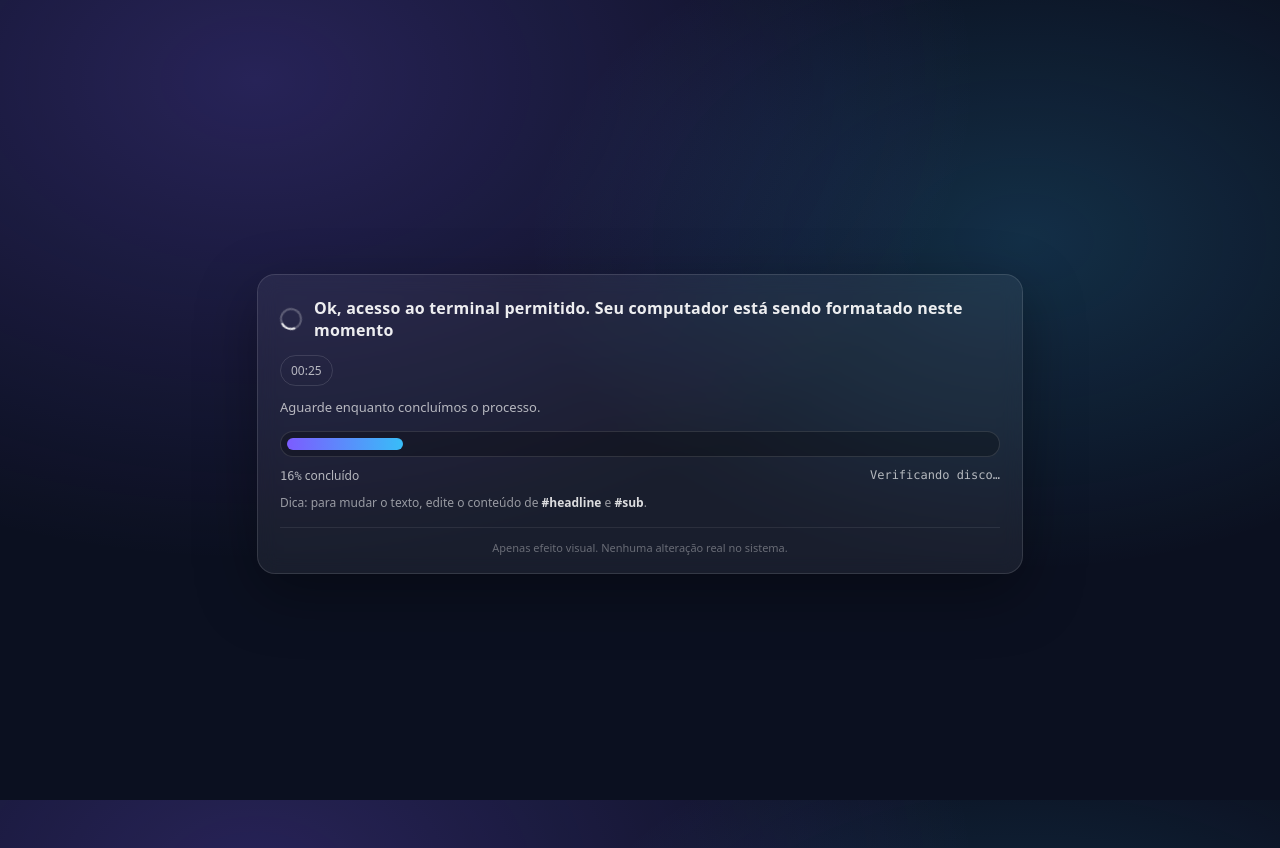
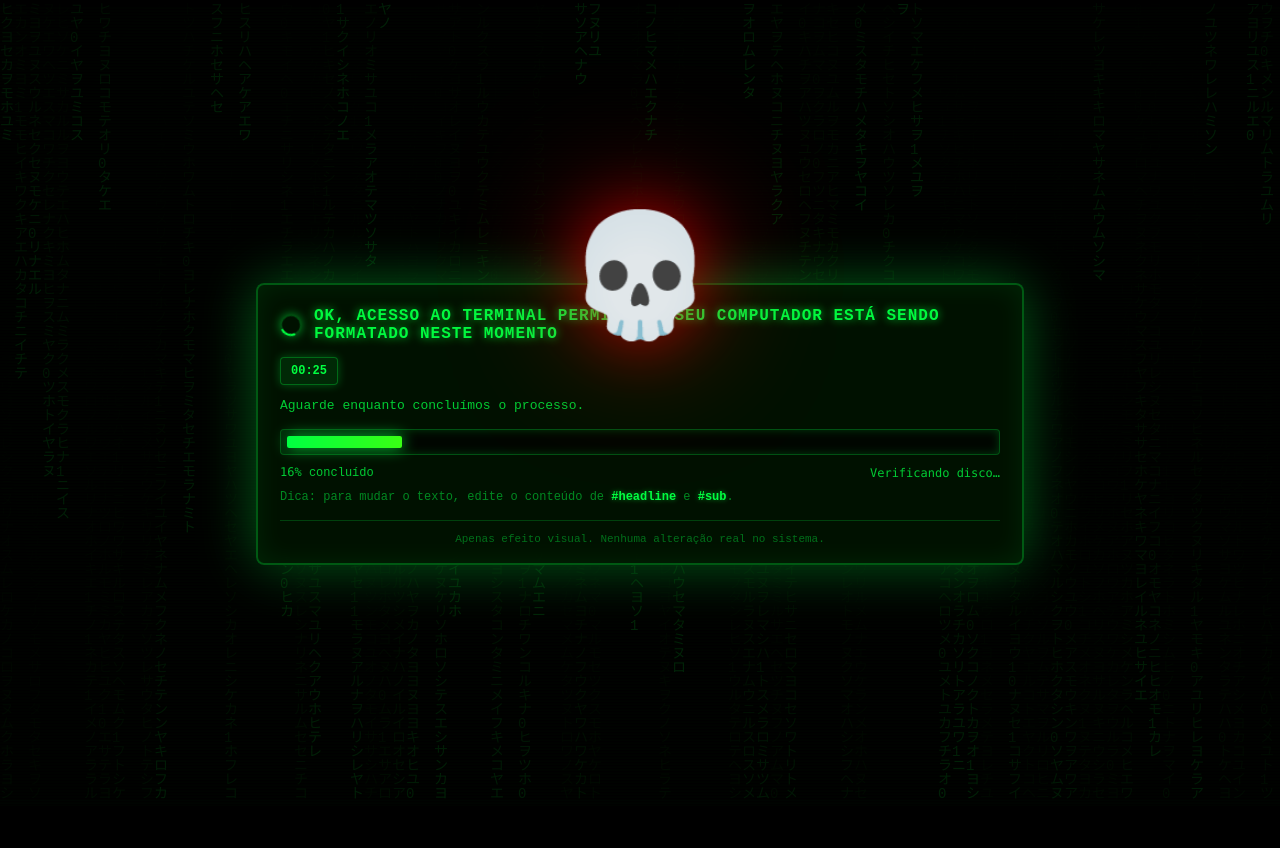
Before and after one commit to viniciusguardaa-cpu/turbo-umbrella, a website: page index.html in a window 1280 px wide. Drawn offline with Linux system fonts and the light colour scheme.

Commit message:
Add hacker movie style design with skull and Matrix effect

```diff
--- a/index.html
+++ b/index.html
@@ -4,43 +4,147 @@
 <head>
     <meta charset="utf-8" />
     <meta name="viewport" content="width=device-width,initial-scale=1" />
-    <title>Carregando...</title>
+    <title>⚠️ SYSTEM BREACH DETECTED ⚠️</title>
     <style>
         :root {
-            --bg: #0b1020;
-            --card: rgba(255, 255, 255, 0.06);
-            --text: rgba(255, 255, 255, 0.92);
-            --muted: rgba(255, 255, 255, 0.68);
-            --bar: #7c5cff;
-            --bar2: #38bdf8;
-            --border: rgba(255, 255, 255, 0.12);
+            --bg: #000000;
+            --card: rgba(0, 20, 0, 0.85);
+            --text: #00ff41;
+            --muted: #00cc33;
+            --bar: #00ff41;
+            --bar2: #39ff14;
+            --border: rgba(0, 255, 65, 0.3);
+            --red: #ff0000;
+            --red-glow: rgba(255, 0, 0, 0.5);
         }
 
         html,
         body {
             height: 100%;
+            overflow: hidden;
         }
 
         body {
             margin: 0;
-            font-family: ui-sans-serif, system-ui, -apple-system, Segoe UI, Roboto, Helvetica, Arial;
-            background: radial-gradient(1200px 800px at 20% 10%, rgba(124, 92, 255, 0.25), transparent 60%),
-                radial-gradient(900px 600px at 80% 30%, rgba(56, 189, 248, 0.18), transparent 55%),
-                var(--bg);
+            font-family: 'Courier New', Courier, monospace;
+            background: #000000;
             color: var(--text);
             display: grid;
             place-items: center;
             padding: 24px;
+            position: relative;
+        }
+
+        body::before {
+            content: '';
+            position: fixed;
+            top: 0;
+            left: 0;
+            width: 100%;
+            height: 100%;
+            background:
+                repeating-linear-gradient(0deg,
+                    rgba(0, 255, 65, 0.03) 0px,
+                    transparent 1px,
+                    transparent 2px,
+                    rgba(0, 255, 65, 0.03) 3px);
+            pointer-events: none;
+            animation: scanlines 8s linear infinite;
+            z-index: 1;
+        }
+
+        @keyframes scanlines {
+            0% {
+                transform: translateY(0);
+            }
+
+            100% {
+                transform: translateY(10px);
+            }
+        }
+
+        body::after {
+            content: '';
+            position: fixed;
+            top: 0;
+            left: 0;
+            width: 100%;
+            height: 100%;
+            background: radial-gradient(circle at center, transparent 0%, rgba(0, 0, 0, 0.3) 100%);
+            pointer-events: none;
+            z-index: 1;
         }
 
         .card {
             width: min(720px, 100%);
             background: var(--card);
-            border: 1px solid var(--border);
-            border-radius: 18px;
+            border: 2px solid var(--border);
+            border-radius: 8px;
             padding: 22px 22px 18px;
             backdrop-filter: blur(10px);
-            box-shadow: 0 20px 60px rgba(0, 0, 0, 0.35);
+            box-shadow: 0 0 40px rgba(0, 255, 65, 0.2),
+                inset 0 0 20px rgba(0, 255, 65, 0.05);
+            position: relative;
+            z-index: 2;
+            animation: cardGlow 3s ease-in-out infinite;
+        }
+
+        @keyframes cardGlow {
+
+            0%,
+            100% {
+                box-shadow: 0 0 40px rgba(0, 255, 65, 0.2), inset 0 0 20px rgba(0, 255, 65, 0.05);
+            }
+
+            50% {
+                box-shadow: 0 0 60px rgba(0, 255, 65, 0.4), inset 0 0 30px rgba(0, 255, 65, 0.1);
+            }
+        }
+
+        .skull {
+            position: absolute;
+            top: -80px;
+            left: 50%;
+            transform: translateX(-50%);
+            font-size: 120px;
+            filter: drop-shadow(0 0 20px var(--red-glow)) drop-shadow(0 0 40px var(--red-glow));
+            animation: skullPulse 2s ease-in-out infinite, glitch 5s infinite;
+            z-index: 3;
+        }
+
+        @keyframes skullPulse {
+
+            0%,
+            100% {
+                transform: translateX(-50%) scale(1);
+                filter: drop-shadow(0 0 20px var(--red-glow)) drop-shadow(0 0 40px var(--red-glow));
+            }
+
+            50% {
+                transform: translateX(-50%) scale(1.05);
+                filter: drop-shadow(0 0 30px var(--red-glow)) drop-shadow(0 0 60px var(--red-glow));
+            }
+        }
+
+        @keyframes glitch {
+
+            0%,
+            90%,
+            100% {
+                transform: translateX(-50%) scale(1);
+            }
+
+            91% {
+                transform: translateX(-48%) scale(1.02);
+            }
+
+            92% {
+                transform: translateX(-52%) scale(0.98);
+            }
+
+            93% {
+                transform: translateX(-50%) scale(1);
+            }
         }
 
         .top {
@@ -62,11 +166,12 @@
         .spinner {
             width: 18px;
             height: 18px;
-            border: 2px solid rgba(255, 255, 255, 0.25);
-            border-top-color: rgba(255, 255, 255, 0.9);
+            border: 2px solid rgba(0, 255, 65, 0.25);
+            border-top-color: var(--text);
             border-radius: 50%;
             animation: spin 0.9s linear infinite;
             flex: 0 0 auto;
+            box-shadow: 0 0 10px rgba(0, 255, 65, 0.5);
         }
 
         @keyframes spin {
@@ -78,17 +183,35 @@
         h1 {
             font-size: 16px;
             margin: 0;
-            letter-spacing: 0.2px;
-            font-weight: 650;
+            letter-spacing: 1px;
+            font-weight: 700;
+            text-transform: uppercase;
+            text-shadow: 0 0 10px rgba(0, 255, 65, 0.8);
+            animation: textFlicker 0.15s infinite alternate;
+        }
+
+        @keyframes textFlicker {
+
+            0%,
+            100% {
+                opacity: 1;
+            }
+
+            50% {
+                opacity: 0.95;
+            }
         }
 
         .badge {
             font-size: 12px;
-            color: var(--muted);
+            color: var(--text);
             border: 1px solid var(--border);
             padding: 6px 10px;
-            border-radius: 999px;
+            border-radius: 4px;
             user-select: none;
+            background: rgba(0, 255, 65, 0.1);
+            box-shadow: 0 0 10px rgba(0, 255, 65, 0.3);
+            font-weight: bold;
         }
 
         .msg {
@@ -100,17 +223,42 @@
 
         .barWrap {
             border: 1px solid var(--border);
-            border-radius: 999px;
+            border-radius: 4px;
             padding: 6px;
-            background: rgba(0, 0, 0, 0.25);
+            background: rgba(0, 0, 0, 0.6);
+            box-shadow: inset 0 0 10px rgba(0, 255, 65, 0.2);
         }
 
         .bar {
             height: 12px;
             width: 0%;
-            border-radius: 999px;
+            border-radius: 2px;
             background: linear-gradient(90deg, var(--bar), var(--bar2));
             transition: width 160ms linear;
+            box-shadow: 0 0 15px rgba(0, 255, 65, 0.8);
+            position: relative;
+            overflow: hidden;
+        }
+
+        .bar::after {
+            content: '';
+            position: absolute;
+            top: 0;
+            left: -100%;
+            width: 100%;
+            height: 100%;
+            background: linear-gradient(90deg, transparent, rgba(255, 255, 255, 0.3), transparent);
+            animation: barShine 2s infinite;
+        }
+
+        @keyframes barShine {
+            0% {
+                left: -100%;
+            }
+
+            100% {
+                left: 200%;
+            }
         }
 
         .row {
@@ -131,36 +279,54 @@
         .done {
             margin-top: 14px;
             padding: 12px;
-            border-radius: 12px;
+            border-radius: 6px;
             border: 1px solid var(--border);
-            background: rgba(16, 185, 129, 0.08);
-            color: rgba(255, 255, 255, 0.9);
+            background: rgba(0, 255, 65, 0.15);
+            color: var(--text);
             display: none;
+            box-shadow: 0 0 20px rgba(0, 255, 65, 0.3);
+            text-transform: uppercase;
+            font-weight: bold;
+            letter-spacing: 1px;
         }
 
         .hint {
             margin-top: 10px;
             font-size: 12px;
-            color: rgba(255, 255, 255, 0.55);
+            color: rgba(0, 255, 65, 0.5);
         }
 
         .hint strong {
-            color: rgba(255, 255, 255, 0.85);
+            color: var(--text);
+            text-shadow: 0 0 5px rgba(0, 255, 65, 0.5);
         }
 
         .footer-notice {
             margin-top: 16px;
             font-size: 11px;
-            color: rgba(255, 255, 255, 0.35);
+            color: rgba(0, 255, 65, 0.4);
             text-align: center;
-            border-top: 1px solid rgba(255, 255, 255, 0.08);
+            border-top: 1px solid rgba(0, 255, 65, 0.2);
             padding-top: 12px;
+        }
+
+        .matrix-bg {
+            position: fixed;
+            top: 0;
+            left: 0;
+            width: 100%;
+            height: 100%;
+            pointer-events: none;
+            z-index: 0;
+            opacity: 0.15;
         }
     </style>
 </head>
 
 <body>
+    <canvas class="matrix-bg" id="matrixCanvas"></canvas>
     <main class="card" role="status" aria-live="polite">
+        <div class="skull">💀</div>
         <div class="top">
             <div class="title">
                 <div class="spinner" aria-hidden="true"></div>
@@ -248,6 +414,44 @@
         tick = setInterval(() => render(performance.now()), 100);
         render(performance.now());
     </script>
+
+    <script>
+        const canvas = document.getElementById('matrixCanvas');
+        const ctx = canvas.getContext('2d');
+
+        canvas.width = window.innerWidth;
+        canvas.height = window.innerHeight;
+
+        const chars = '01アイウエオカキクケコサシスセソタチツテトナニヌネノハヒフヘホマミムメモヤユヨラリルレロワヲン';
+        const fontSize = 14;
+        const columns = canvas.width / fontSize;
+        const drops = Array(Math.floor(columns)).fill(1);
+
+        function drawMatrix() {
+            ctx.fillStyle = 'rgba(0, 0, 0, 0.05)';
+            ctx.fillRect(0, 0, canvas.width, canvas.height);
+
+            ctx.fillStyle = '#00ff41';
+            ctx.font = fontSize + 'px monospace';
+
+            for (let i = 0; i < drops.length; i++) {
+                const text = chars[Math.floor(Math.random() * chars.length)];
+                ctx.fillText(text, i * fontSize, drops[i] * fontSize);
+
+                if (drops[i] * fontSize > canvas.height && Math.random() > 0.975) {
+                    drops[i] = 0;
+                }
+                drops[i]++;
+            }
+        }
+
+        setInterval(drawMatrix, 35);
+
+        window.addEventListener('resize', () => {
+            canvas.width = window.innerWidth;
+            canvas.height = window.innerHeight;
+        });
+    </script>
 </body>
 
 </html>
```
